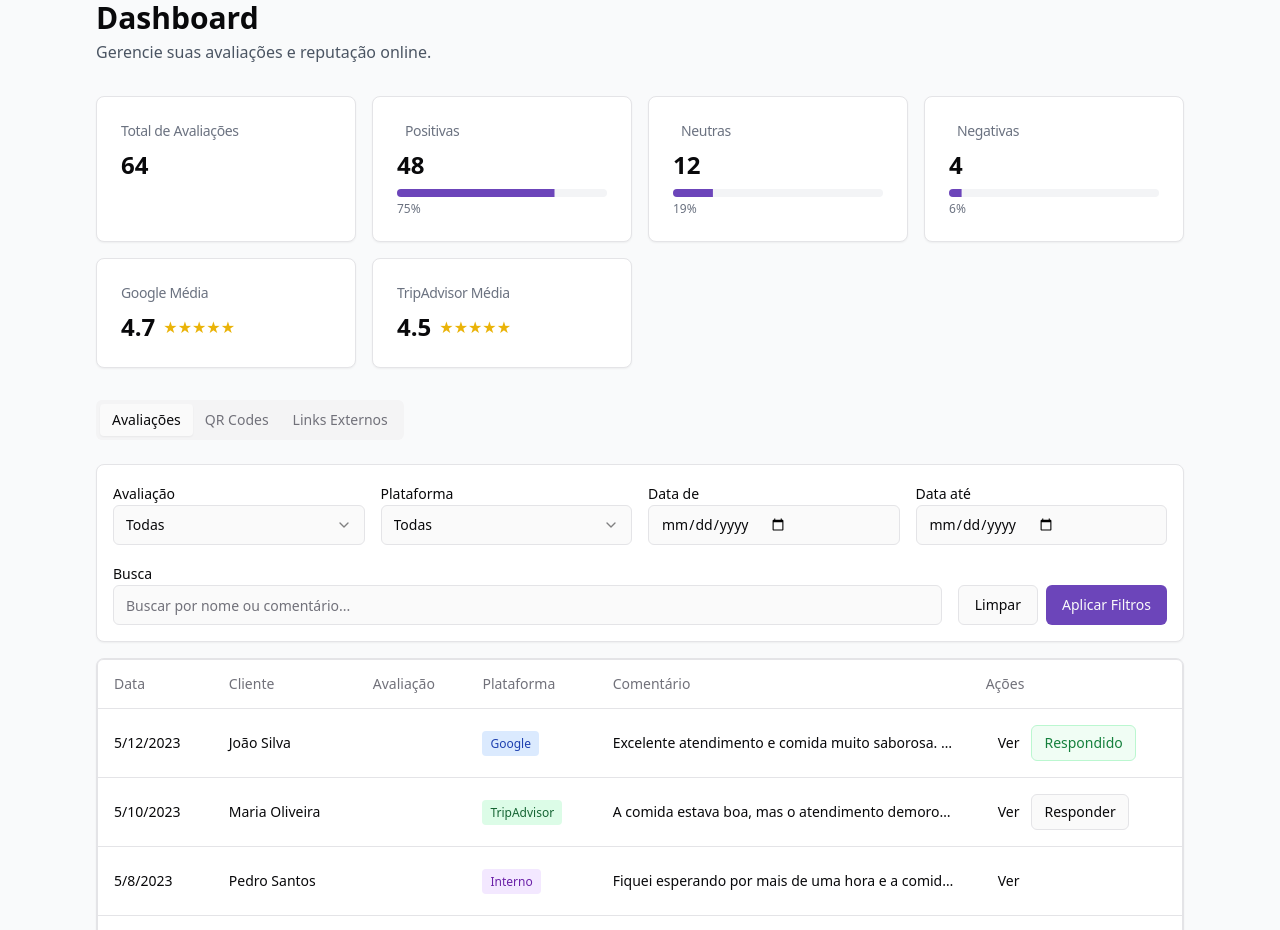
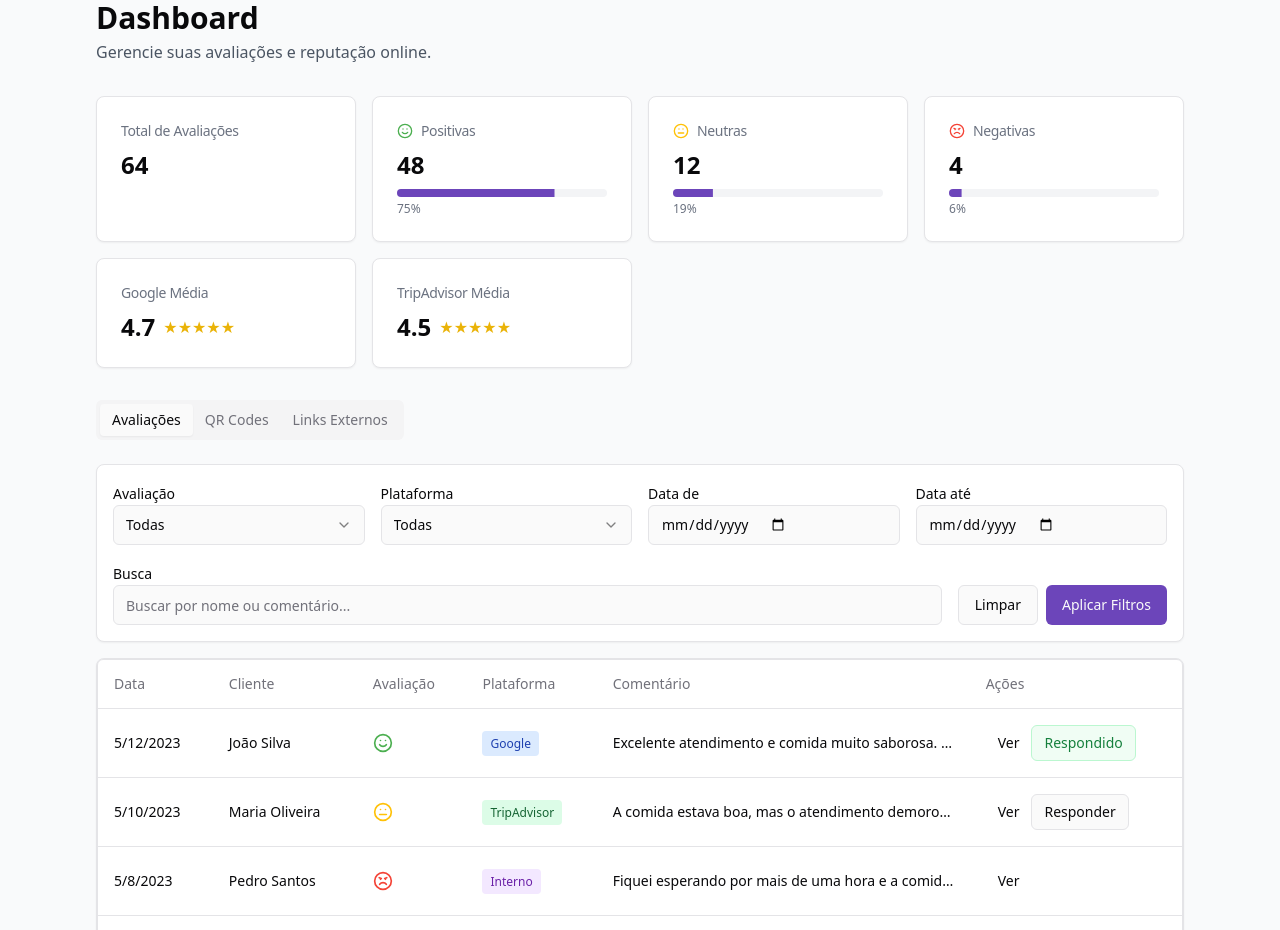
Before and after one commit to MarceloDiba/appreview, a React (Vite) app: page /dashboard in a window 1280 px wide. Shown: the part 80-1010 px from the top of the page. Built offline with nearby package versions, Linux system fonts and the light colour scheme.

Commit message:
Fix: Import lucide-react icons correctly
The lucide-react icons were not being imported correctly, causing a runtime error. This commit fixes the import statements to correctly import the required icons.

```diff
--- a/src/components/dashboard/BusinessMetrics.tsx
+++ b/src/components/dashboard/BusinessMetrics.tsx
@@ -2,7 +2,7 @@
 import React from 'react';
 import { Card, CardContent, CardHeader, CardTitle } from '@/components/ui/card';
 import { Progress } from '@/components/ui/progress';
-import { angry, meh, smile } from 'lucide-react';
+import { Angry, Meh, Smile } from 'lucide-react';
 
 interface ReviewMetrics {
   positive: number;
@@ -38,7 +38,7 @@ const BusinessMetrics = ({ metrics }: BusinessMetricsProps) => {
           <CardTitle className="text-sm font-medium text-gray-500">
             <div className="flex items-center">
               <span className="text-review-positive mr-2">
-                <smile className="h-4 w-4"/>
+                <Smile className="h-4 w-4"/>
               </span>
               Positivas
             </div>
@@ -47,7 +47,7 @@ const BusinessMetrics = ({ metrics }: BusinessMetricsProps) => {
         <CardContent>
           <div className="text-2xl font-bold">{metrics.positive}</div>
           <div className="mt-2">
-            <Progress value={positivePercentage} className="h-2 bg-gray-100" indicatorClassName="bg-review-positive" />
+            <Progress value={positivePercentage} className="h-2 bg-gray-100" />
             <div className="text-xs text-gray-500 mt-1">{positivePercentage}%</div>
           </div>
         </CardContent>
@@ -58,7 +58,7 @@ const BusinessMetrics = ({ metrics }: BusinessMetricsProps) => {
           <CardTitle className="text-sm font-medium text-gray-500">
             <div className="flex items-center">
               <span className="text-review-neutral mr-2">
-                <meh className="h-4 w-4"/>
+                <Meh className="h-4 w-4"/>
               </span>
               Neutras
             </div>
@@ -67,7 +67,7 @@ const BusinessMetrics = ({ metrics }: BusinessMetricsProps) => {
         <CardContent>
           <div className="text-2xl font-bold">{metrics.neutral}</div>
           <div className="mt-2">
-            <Progress value={neutralPercentage} className="h-2 bg-gray-100" indicatorClassName="bg-review-neutral" />
+            <Progress value={neutralPercentage} className="h-2 bg-gray-100" />
             <div className="text-xs text-gray-500 mt-1">{neutralPercentage}%</div>
           </div>
         </CardContent>
@@ -78,7 +78,7 @@ const BusinessMetrics = ({ metrics }: BusinessMetricsProps) => {
           <CardTitle className="text-sm font-medium text-gray-500">
             <div className="flex items-center">
               <span className="text-review-negative mr-2">
-                <angry className="h-4 w-4"/>
+                <Angry className="h-4 w-4"/>
               </span>
               Negativas
             </div>
@@ -87,7 +87,7 @@ const BusinessMetrics = ({ metrics }: BusinessMetricsProps) => {
         <CardContent>
           <div className="text-2xl font-bold">{metrics.negative}</div>
           <div className="mt-2">
-            <Progress value={negativePercentage} className="h-2 bg-gray-100" indicatorClassName="bg-review-negative" />
+            <Progress value={negativePercentage} className="h-2 bg-gray-100" />
             <div className="text-xs text-gray-500 mt-1">{negativePercentage}%</div>
           </div>
         </CardContent>
--- a/src/components/dashboard/ReviewsList.tsx
+++ b/src/components/dashboard/ReviewsList.tsx
@@ -1,4 +1,3 @@
-
 import React, { useState } from 'react';
 import { Button } from '@/components/ui/button';
 import { Card } from '@/components/ui/card';
@@ -19,7 +18,7 @@ import {
   TableHeader,
   TableRow,
 } from '@/components/ui/table';
-import { angry, meh, smile } from 'lucide-react';
+import { Angry, Meh, Smile } from 'lucide-react';
 
 interface Review {
   id: string;
@@ -96,11 +95,11 @@ const ReviewsList = ({ reviews }: ReviewsListProps) => {
   const ratingIcon = (rating: string) => {
     switch (rating) {
       case 'positive':
-        return <smile className="h-5 w-5 text-review-positive" />;
+        return <Smile className="h-5 w-5 text-review-positive" />;
       case 'neutral':
-        return <meh className="h-5 w-5 text-review-neutral" />;
+        return <Meh className="h-5 w-5 text-review-neutral" />;
       case 'negative':
-        return <angry className="h-5 w-5 text-review-negative" />;
+        return <Angry className="h-5 w-5 text-review-negative" />;
       default:
         return null;
     }
--- a/src/components/emoji-review/EmojiRating.tsx
+++ b/src/components/emoji-review/EmojiRating.tsx
@@ -3,7 +3,7 @@ import React from 'react';
 import { useNavigate } from 'react-router-dom';
 import { Button } from '@/components/ui/button';
 import { Card } from '@/components/ui/card';
-import { angry, meh, smile } from 'lucide-react';
+import { Angry, Meh, Smile } from 'lucide-react';
 
 type EmojiOption = 'negative' | 'neutral' | 'positive';
 
@@ -66,7 +66,7 @@ const EmojiRating = ({
           onClick={() => handleRating('negative')}
         >
           <div className="emoji-icon text-review-negative">
-            {angry && <angry className="h-16 w-16" />}
+            <Angry className="h-16 w-16" />
           </div>
           <span className="emoji-label">Ruim</span>
         </div>
@@ -76,7 +76,7 @@ const EmojiRating = ({
           onClick={() => handleRating('neutral')}
         >
           <div className="emoji-icon text-review-neutral">
-            {meh && <meh className="h-16 w-16" />}
+            <Meh className="h-16 w-16" />
           </div>
           <span className="emoji-label">Regular</span>
         </div>
@@ -86,7 +86,7 @@ const EmojiRating = ({
           onClick={() => handleRating('positive')}
         >
           <div className="emoji-icon text-review-positive">
-            {smile && <smile className="h-16 w-16" />}
+            <Smile className="h-16 w-16" />
           </div>
           <span className="emoji-label">Bom</span>
         </div>
```
